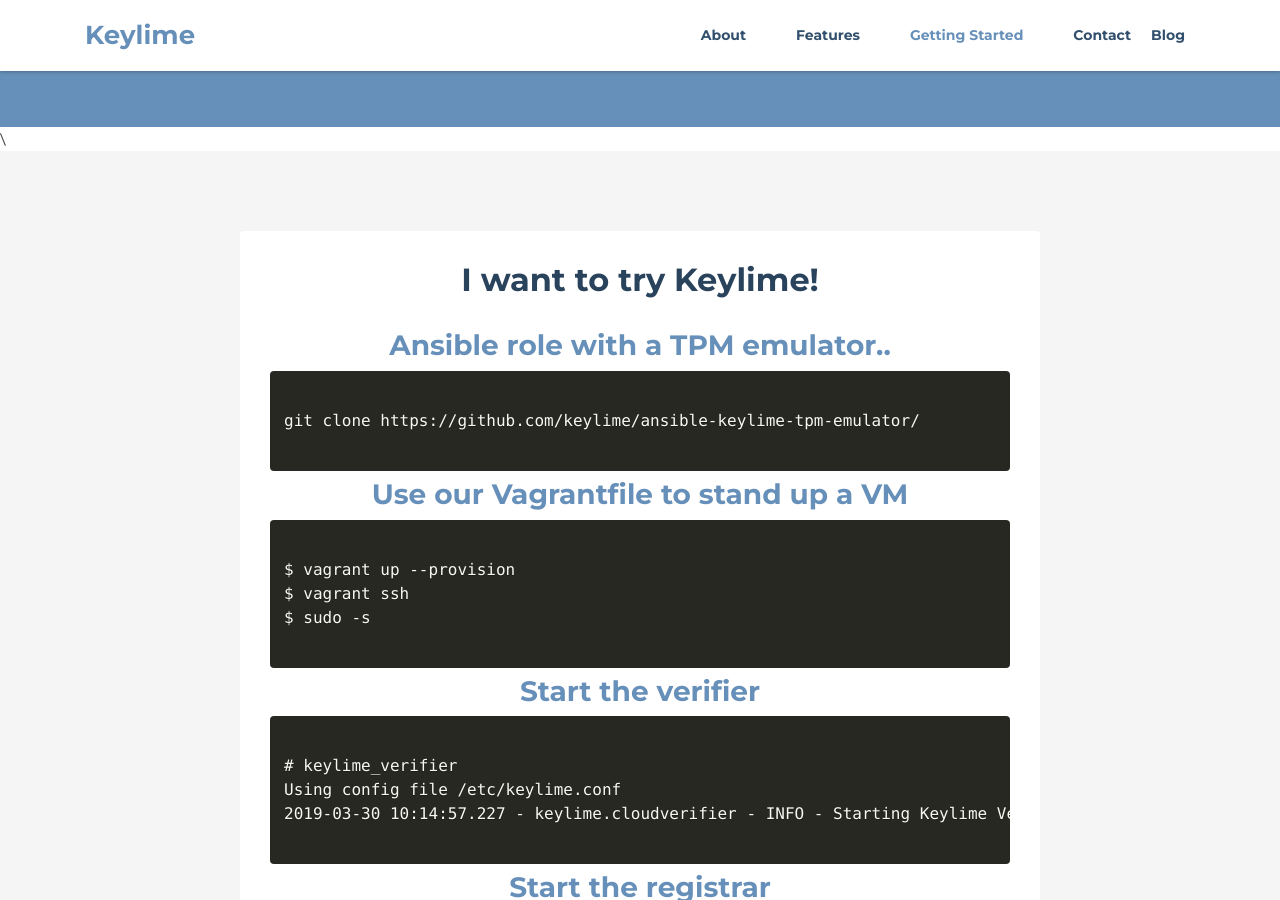
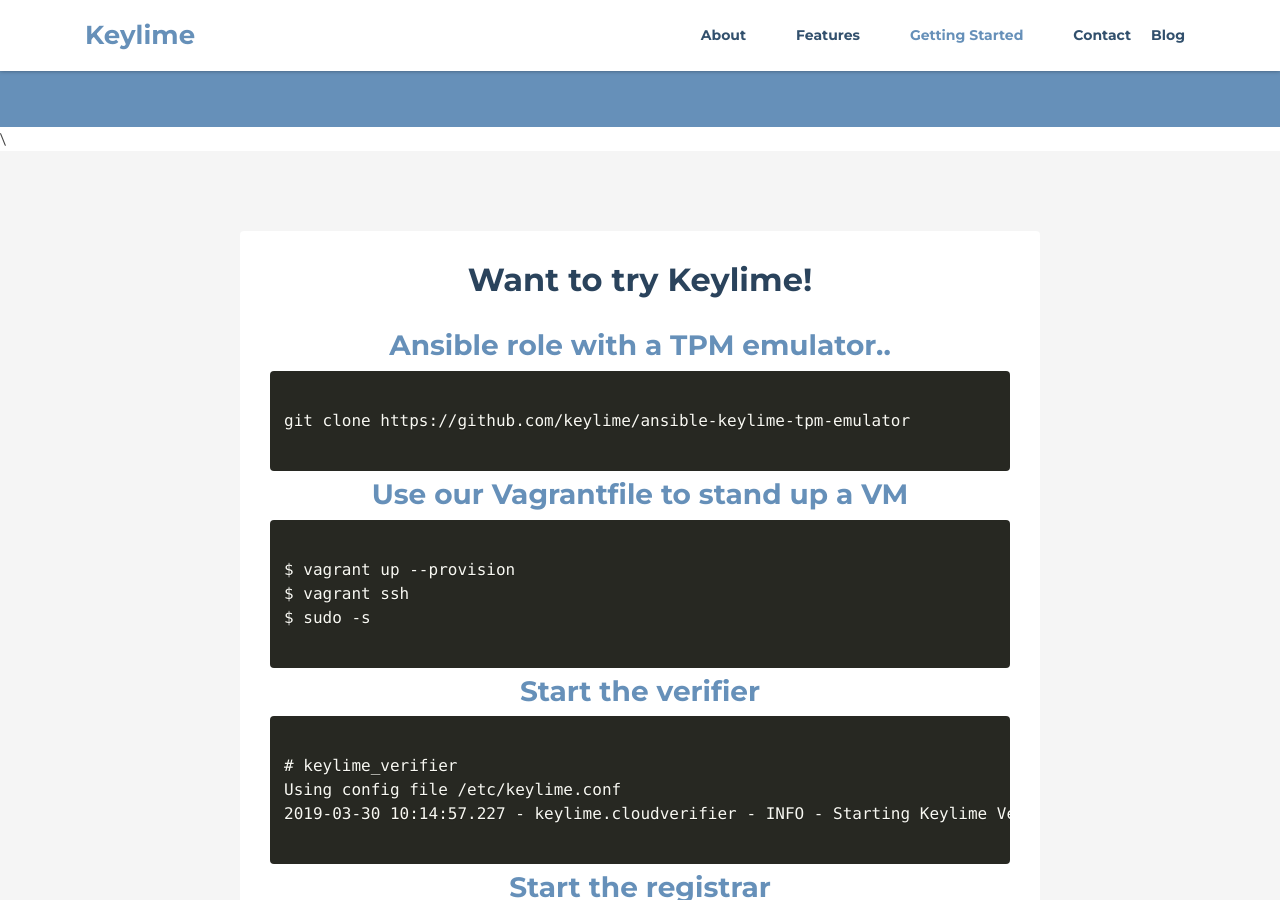
Before and after one commit to keylime/keylime.github.io, a Jekyll site: the page built from index.md, in a window 1280 px wide and 900 px high, scrolled down 1632 px. Built offline with Jekyll 4.4.1, drawn with Linux system fonts in a browser that asks for light colours; nearby versions of some CDN libraries.

Commit message:
Shorten Header fix two

```diff
--- a/_includes/docs.html
+++ b/_includes/docs.html
@@ -2,13 +2,13 @@
 <section id="get-started" class="docs section">
     <div class="container">
         <div class="docs-inner">
-        <h2 class="title text-center">I want to try Keylime!</h2>
+        <h2 class="title text-center">Want to try Keylime!</h2>
         <div class="block">
             <h3 class="sub-title text-center">Ansible role with a TPM emulator..</h3>
             <div class="code-block">
                 <!--//Use Prismjs - http://prismjs.com/index.html#basic-usage -->
                 <pre><code class="language-markup">
-git clone https://github.com/keylime/ansible-keylime-tpm-emulator/
+git clone https://github.com/keylime/ansible-keylime-tpm-emulator
                  </code></pre>
             </div><!--//code-block-->
             <h3 class="sub-title text-center">Use our Vagrantfile to stand up a VM</h3>
```
